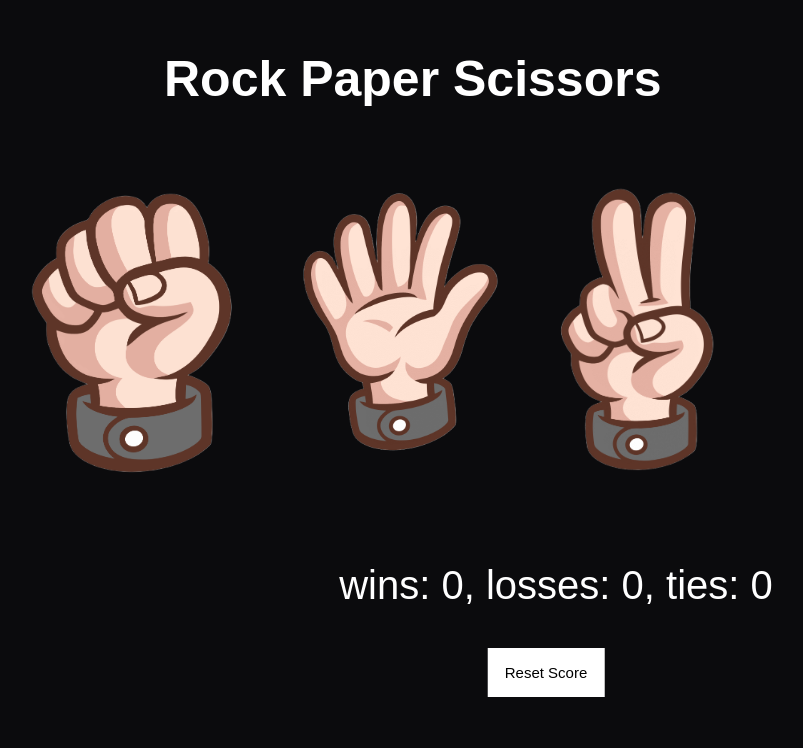
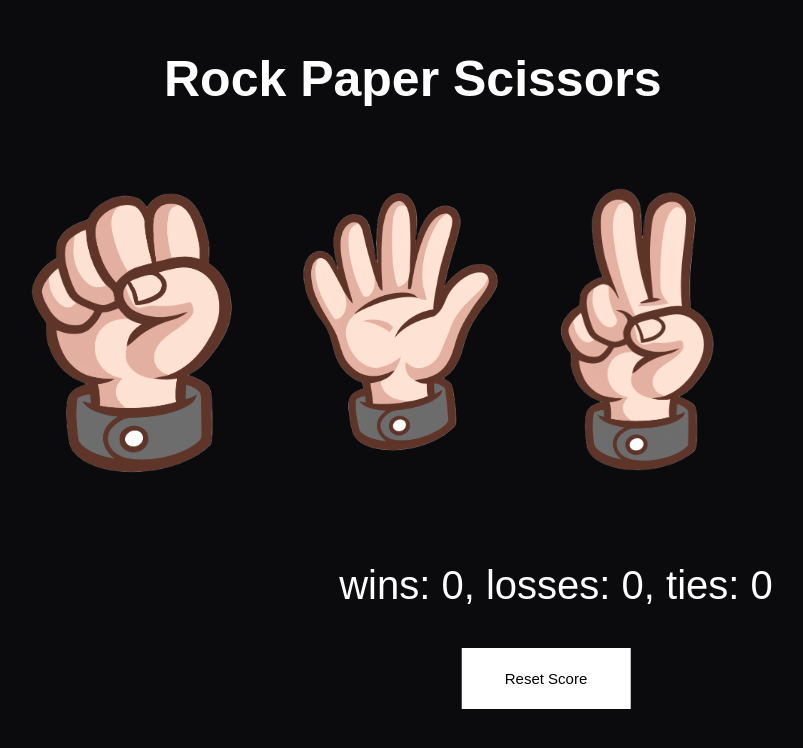
Before and after one commit to colinsachin06/Rock-Scissor-Paper, a plain HTML site: page index.html in a window 1280 px wide. Shown: the whole page, without its empty margins (94-897 px from the left). Drawn offline with Linux system fonts and the light colour scheme.

Commit message:
Update rock-paper.css

```diff
--- a/rock-paper.css
+++ b/rock-paper.css
@@ -56,7 +56,7 @@
       background-color: white;
       border: none;
       font-size: 15px;
-      padding: 16px 17px;
+      padding: 22px 43px;
       cursor: pointer;
 
 
```
